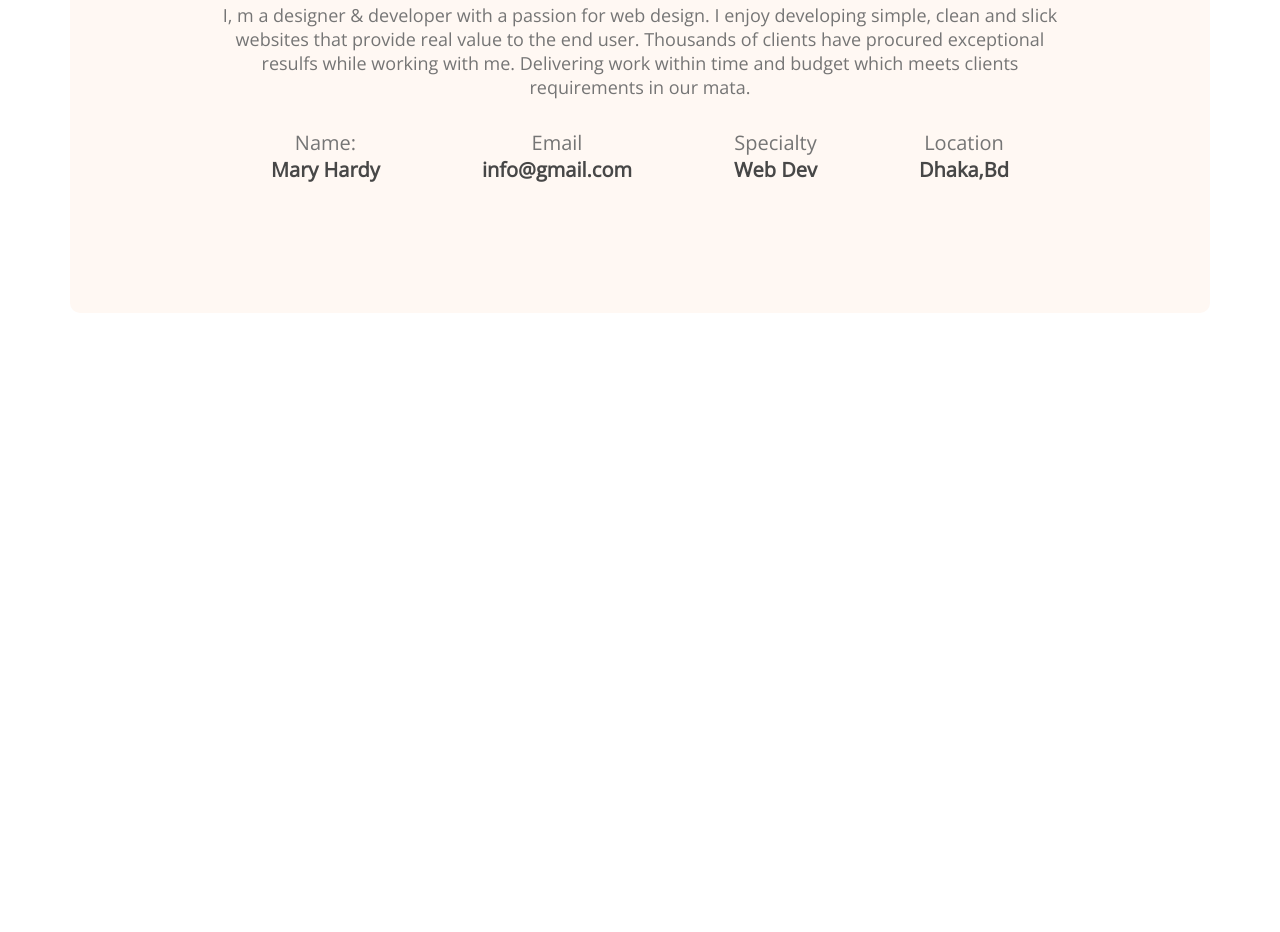
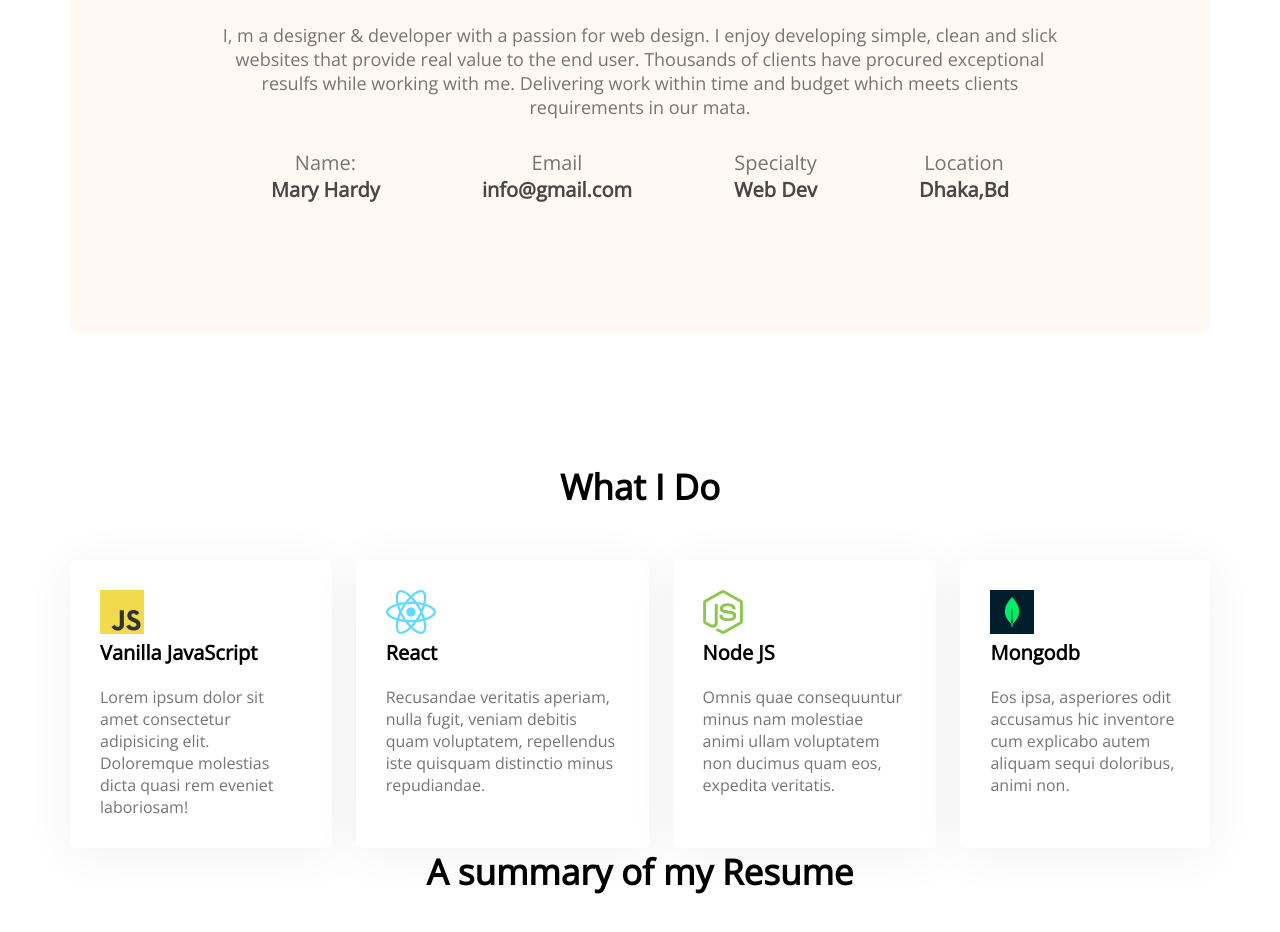
Before and after one commit to mdforhan92/developer-portfolio, a plain HTML site: page index.html in a window 1280 px wide. Shown: the part 1274-2206 px from the top of the page. Before the commit the page ends 1587 px from the top, so only its background shows below. Drawn offline with nearby package versions, Linux system fonts and the light colour scheme.

Commit message:
added skill content

```diff
--- a/index.html
+++ b/index.html
@@ -55,6 +55,43 @@
 
             </div>
         </section>
+        <!--What i do section-->
+        <section class="what-i-do">
+            <h3 class="section-title">What I Do</h3>
+            <!-- .skill-container>.skill*4>img+p.skill-title+p.skill-title+p.skill-description>lorem15 -->
+            <div class="skill-container">
+                <div class="skill">
+                    <img src="images/icons/js.png" alt="">
+                    <p class="skill-title">Vanilla JavaScript</p>
+                    <p class="skill-title"></p>
+                    <p class="skill-description">Lorem ipsum dolor sit amet consectetur adipisicing elit. Doloremque molestias dicta quasi rem eveniet laboriosam!</p>
+                </div>
+                <div class="skill">
+                    <img src="images/icons/react.png" alt="">
+                    <p class="skill-title">React</p>
+                    <p class="skill-title"></p>
+                    <p class="skill-description">Recusandae veritatis aperiam, nulla fugit, veniam debitis quam voluptatem, repellendus iste quisquam distinctio minus repudiandae.</p>
+                </div>
+                <div class="skill">
+                    <img src="images/icons/nodejs.png" alt="">
+                    <p class="skill-title">Node JS</p>
+                    <p class="skill-title"></p>
+                    <p class="skill-description">Omnis quae consequuntur minus nam molestiae animi ullam voluptatem non ducimus quam eos, expedita veritatis.</p>
+                </div>
+                <div class="skill">
+                    <img src="images/icons/mongo.png" alt="">
+                    <p class="skill-title">Mongodb</p>
+                    <p class="skill-title"></p>
+                    <p class="skill-description">Eos ipsa, asperiores odit accusamus hic inventore cum explicabo autem aliquam sequi doloribus, animi non.</p>
+                </div>
+            </div>
+        </section>
+        <section>
+            <!--Resume Section-->
+            <section class="resume">
+                <h3 class="section-title">A summary of my Resume</h3>
+            </section>
+        </section>
     </main>
     <footer>
 
--- a/styles/portfolio.css
+++ b/styles/portfolio.css
@@ -94,7 +94,7 @@ main {
     text-align: center;
     font-weight: 700;
     font-size: 35px;
-    margin-bottom: 30px;
+    margin-bottom: 50px;
 
 }
 
@@ -122,3 +122,33 @@ main {
 
 
 }
+
+/* What i do styles*/
+.what-i-do {
+    margin-top: 130px;
+}
+
+.skill-container {
+    display: flex;
+    gap: 24px;
+}
+
+.skill {
+    background: #FFFFFF;
+    box-shadow: 0px 6px 50px rgba(0, 0, 0, 0.06);
+    border-radius: 5px;
+    padding: 30px;
+}
+
+.skill-title {
+    font-weight: 700;
+    font-size: 20px;
+    margin-top: 30px0;
+    margin-bottom: 20px;
+}
+
+.skill-description {
+    color: #757575;
+}
+
+/*Resume section*/
```
